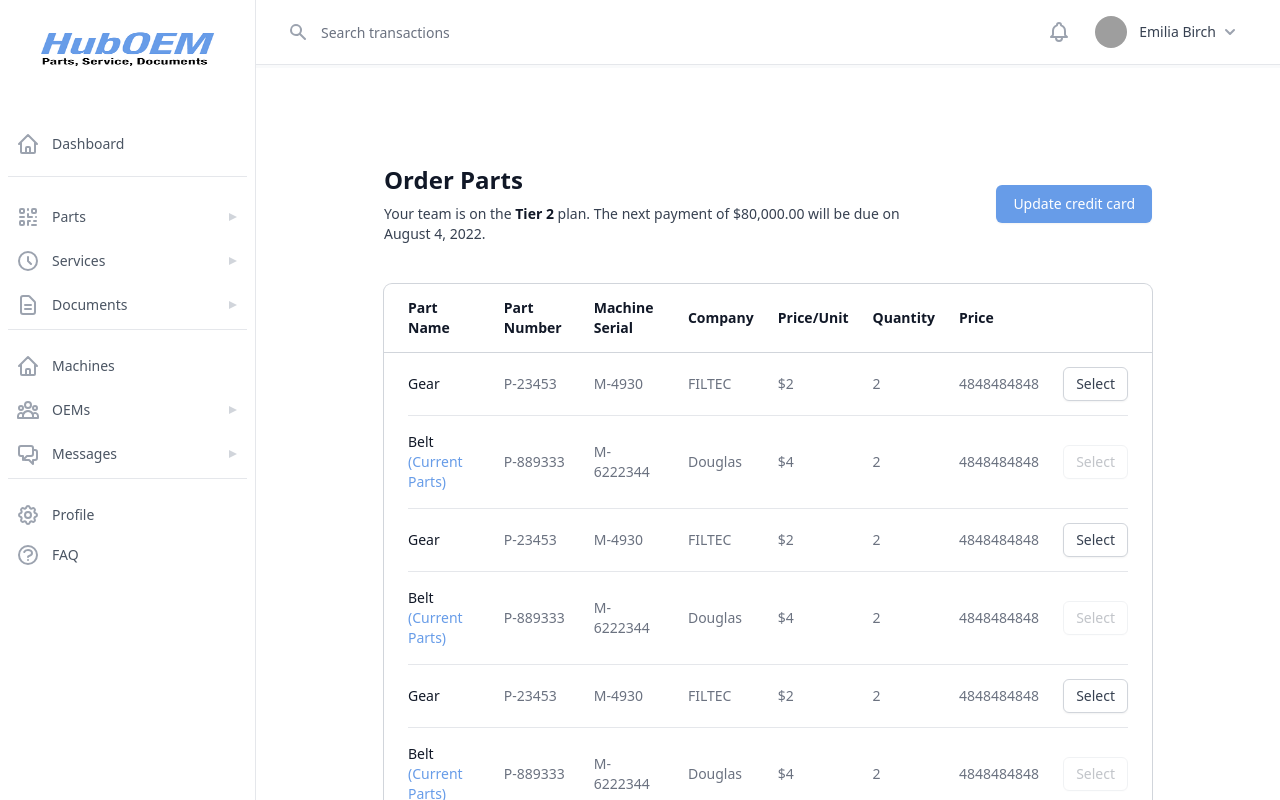
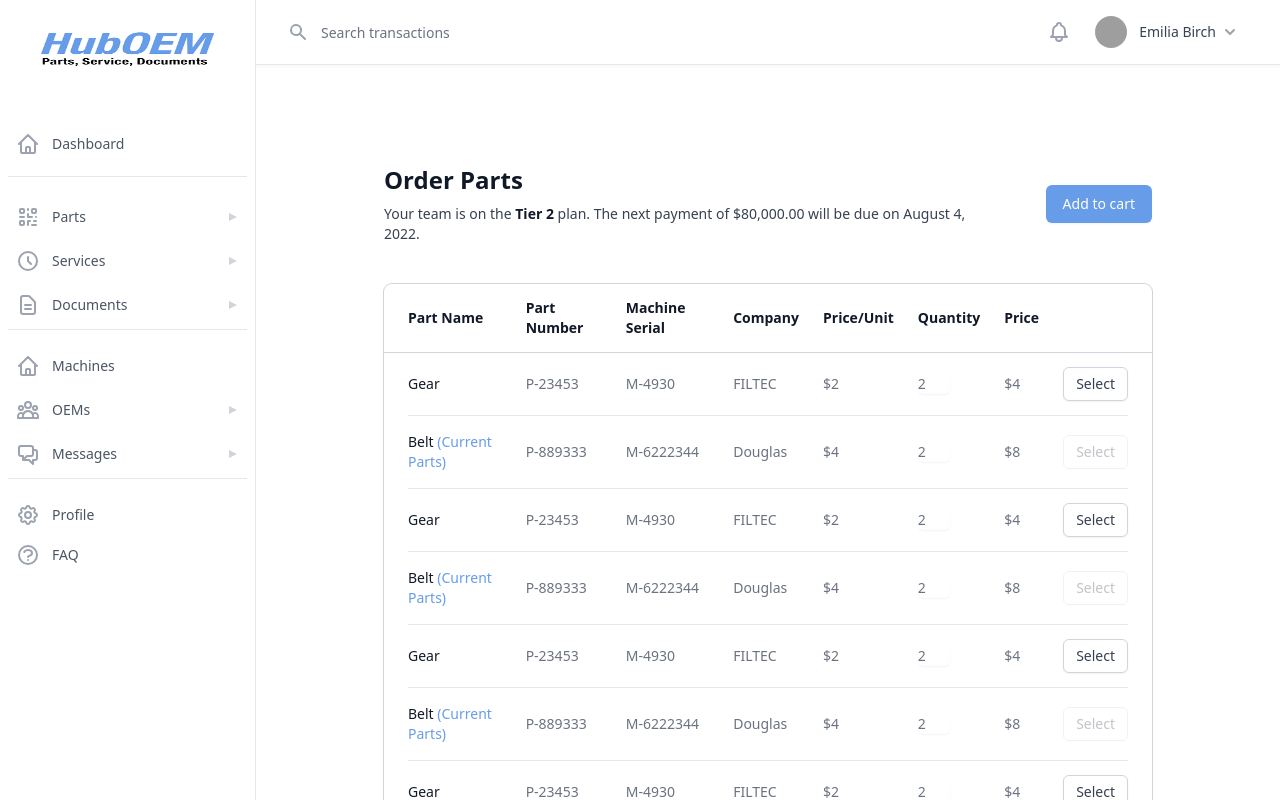
Before and after one commit to HubOEM/huboem-frontend, a React (Create React App) app: page /Order_Parts in a window 1280 px wide. Shown: the top 800 px of the page. Built offline with nearby package versions, Linux system fonts and the light colour scheme; grey boxes are pictures that could not be loaded.

Commit message:
parts order page edits

```diff
--- a/src/Pages/Parts/OrderParts.js
+++ b/src/Pages/Parts/OrderParts.js
@@ -109,11 +109,14 @@ function classNames(...classes) {
 
 
 function OrderParts() {
-    function totalPrice() {
-        return parts.map((part) => (
-            part.price * part.quantity
-        ))
-    }
+
+const totalPrice = () => {
+    parts.map((part) => {
+       return part.price * part.quantity
+    })
+}
+
+
     return (
         <>
             <div className="min-h-full pb-24 pl-24 pr-24">
@@ -163,9 +166,9 @@ function OrderParts() {
                             <div className="mt-4 sm:mt-0 sm:ml-16 sm:flex-none">
                                 <button
                                     type="button"
-                                    className="inline-flex items-center justify-center rounded-md border border-transparent bg-[#679CE8] px-4 py-2 text-sm font-medium text-white shadow-sm hover:bg-indigo-700 focus:outline-none focus:ring-2 focus:ring-indigo-500 focus:ring-offset-2 sm:w-auto"
+                                    className="inline-flex items-center justify-center rounded-md border border-transparent bg-[#679CE8] px-4 py-2 text-sm font-medium text-white shadow-sm hover:bg-[#4586e1] focus:outline-none focus:ring-2 focus:ring-[#679CE8] focus:ring-offset-2 sm:w-auto"
                                 >
-                                    Update credit card
+                                    Add to cart
                                 </button>
                             </div>
                         </div>
@@ -268,7 +271,16 @@ function OrderParts() {
                                                     'hidden px-3 py-3.5 text-sm text-gray-500 lg:table-cell'
                                                 )}
                                             >
-                                                {part.quantity}
+                                                <div className="w-16 sm:w-8">
+                                                    <input
+                                                        type="quantity"
+                                                        name="quantity"
+                                                        id="quantity"
+                                                        className="shadow-sm focus:ring-[#5ED797] focus:border-[#28cf76] block w-full sm:text-sm border-gray-300 rounded-md"
+                                                        placeholder="Qty."
+                                                        value={part.quantity}
+                                                    />
+                                                </div>
                                             </td>
                                             <td
                                                 className={classNames(
@@ -276,8 +288,8 @@ function OrderParts() {
                                                     'px-3 py-3.5 text-sm text-gray-500'
                                                 )}
                                             >
-                                                <div className="sm:hidden">{totalPrice()}</div>
-                                                <div className="hidden sm:block">{totalPrice()}</div>
+                                                <div className="sm:hidden">{part.price * part.quantity}</div>
+                                                <div className="hidden sm:block">${part.price * part.quantity}</div>
                                             </td>
                                             <td
                                                 className={classNames(
@@ -287,7 +299,7 @@ function OrderParts() {
                                             >
                                                 <button
                                                     type="button"
-                                                    className="inline-flex items-center rounded-md border border-gray-300 bg-white px-3 py-2 text-sm font-medium leading-4 text-gray-700 shadow-sm hover:bg-gray-50 focus:outline-none focus:ring-2 focus:ring-indigo-500 focus:ring-offset-2 disabled:cursor-not-allowed disabled:opacity-30"
+                                                    className="inline-flex items-center rounded-md border border-gray-300 bg-white px-3 py-2 text-sm font-medium leading-4 text-gray-700 shadow-sm hover:bg-gray-50 focus:outline-none focus:ring-2 focus:ring-[679CE8] focus:ring-offset-2 disabled:cursor-not-allowed disabled:opacity-30"
                                                     disabled={part.isCurrent}
                                                 >
                                                     Select<span className="sr-only">, {part.name}</span>
```
